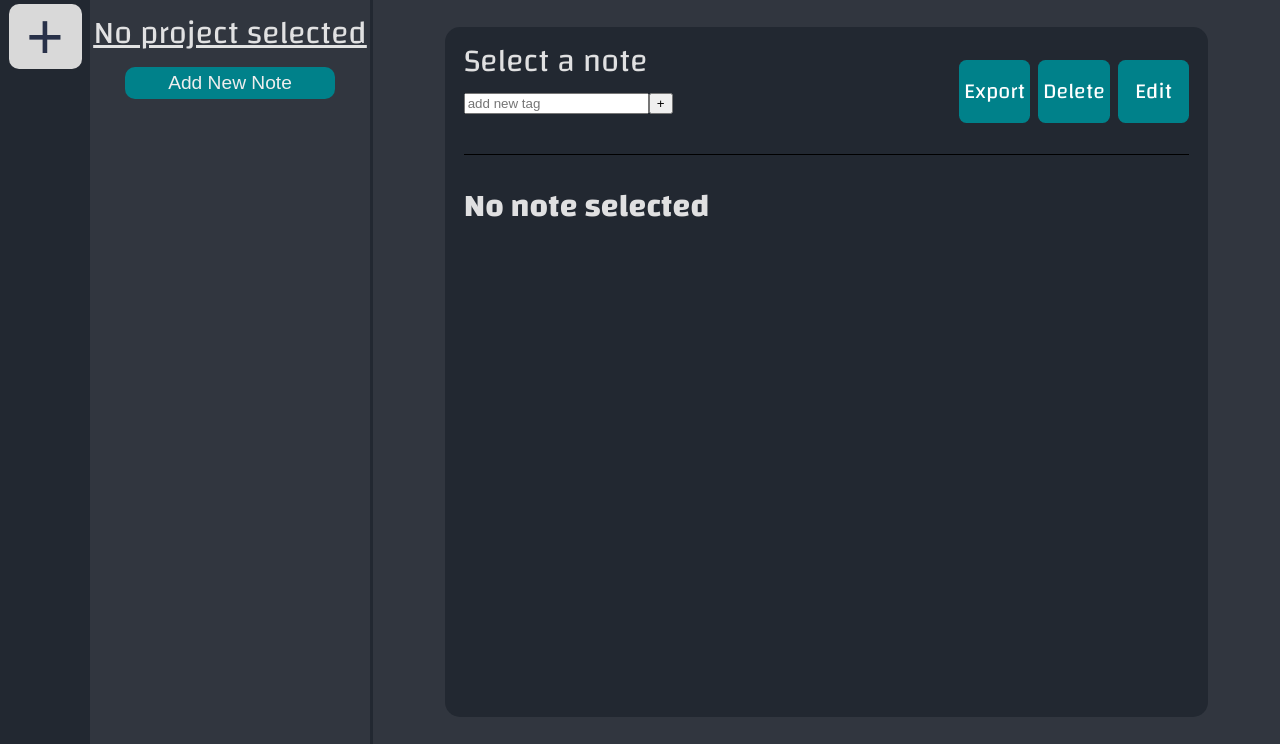
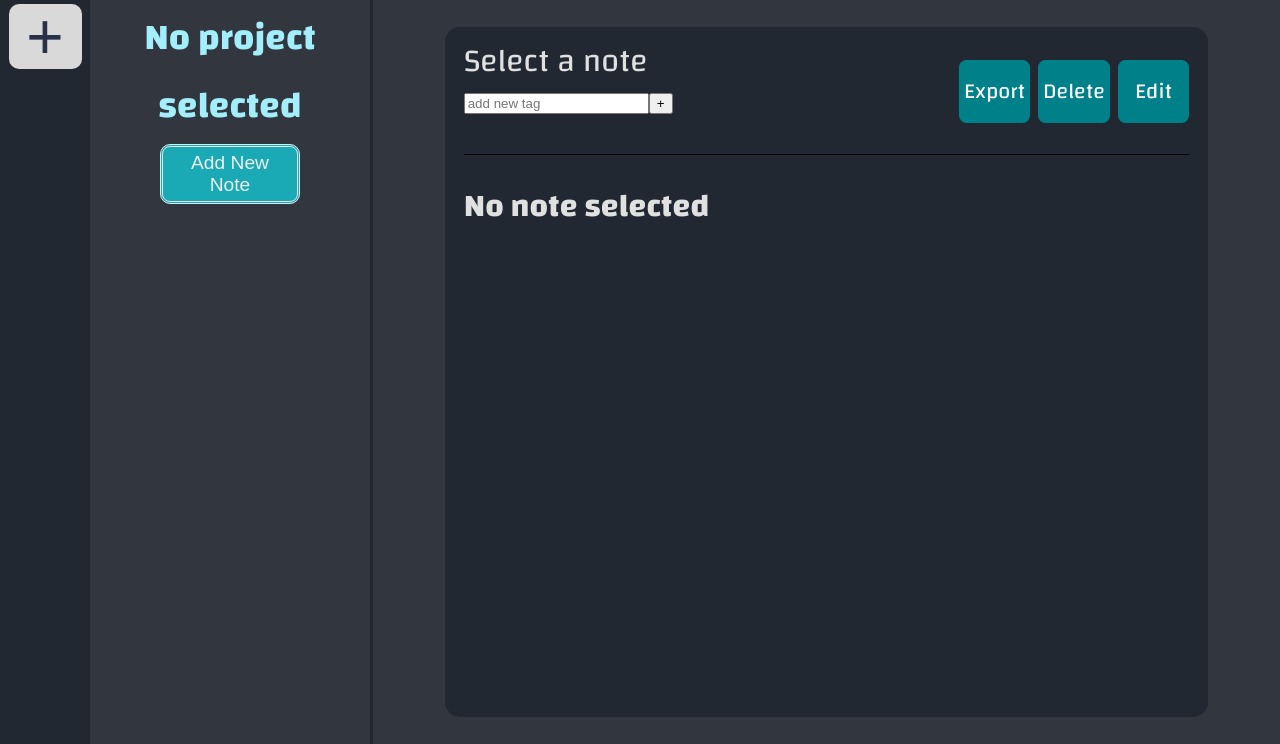
Before and after one commit to cse110-sp24-group32/cse110-sp24-group32, a website with bundled scripts: page source/index.html in a window 1280 px wide. Shown: the part 56-800 px from the top of the page. Built offline with nearby package versions, Linux system fonts and the light colour scheme.

Commit message:
changed margin down for side bar buttons, changed font and color for buttons

```diff
--- a/source/index.css
+++ b/source/index.css
@@ -143,17 +143,17 @@ body, html {
 }
 
 #add-note {
-    background-color: #00818A;
+    background-color: #1aaab5;
     color: #EEE;
-    height: 4vh;
-    width: 75%;
+    height: 8%;
+    width: 50%;
     margin: 0 auto;
-    border: none;
+    border: medium double #dfe6e7 ; /* Adding a border with a color */
     border-radius: 10px;
-    font-size: 2em;
     font-size: 1.2em;
-    display:block;
+    display: block;
 }
+
 
 #add-note:hover {
     background-color:#015c63;
@@ -170,7 +170,8 @@ body, html {
     font-size: 2em;
     font-size: 1.2em;
     display:block;
-    margin-top:1.4vw;
+
+    margin-bottom: 1.4vw;
 }
 
 .entryButton:hover {
@@ -230,9 +231,10 @@ h3 {
 
 #curr-proj {
     text-align: center;
-    font-size:2em;
+    font-size:2.3em;
     margin:0.5vh auto;
-    text-decoration: underline;
+    color:#a3eefb;
+    font-weight: bold;
 
 }
 
@@ -287,6 +289,10 @@ h3 {
 
 #tags {
     margin-right: auto;
+}
+
+#add-tag-button {
+    margin-right: 1%
 }
 
 .top-buttons {
@@ -505,8 +511,9 @@ button.project-icon{
 .delete-tag-button {
     background: none;
     border: 3px;
-    color: #FF204E;
-    font-size: 0.8em;
+    color: #f64009;
+
+    font-size: 1.5em;
     cursor: pointer;
 }
 
--- a/source/index.html
+++ b/source/index.html
@@ -16,6 +16,7 @@
     <link rel="preconnect" href="https://fonts.gstatic.com/" crossorigin>
     <link href="https://fonts.googleapis.com/css2?family=Changa:wght@200..800&display=swap" rel="stylesheet">
     <link rel="stylesheet" href="https://fonts.googleapis.com/css2?family=Material+Symbols+Outlined:opsz,wght,FILL,GRAD@20..48,100..700,0..1,-50..200" />
+    <link rel="stylesheet" href="https://fonts.googleapis.com/css2?family=Material+Symbols+Outlined:opsz,wght,FILL,GRAD@24,400,0,0" />
 </head>
 <body>
 
@@ -86,7 +87,10 @@
 
                 <div id="entries-list">
                     <p id="curr-proj">Project</p>
-                     <button type="button" id="add-note">Add New Note</button>
+                     <button type="button" id="add-note">
+
+                        Add New Note
+                     </button>
                 </div>
 
                 <!-- MAIN CONTENT FOR NOTES INTERACTION -->
```
